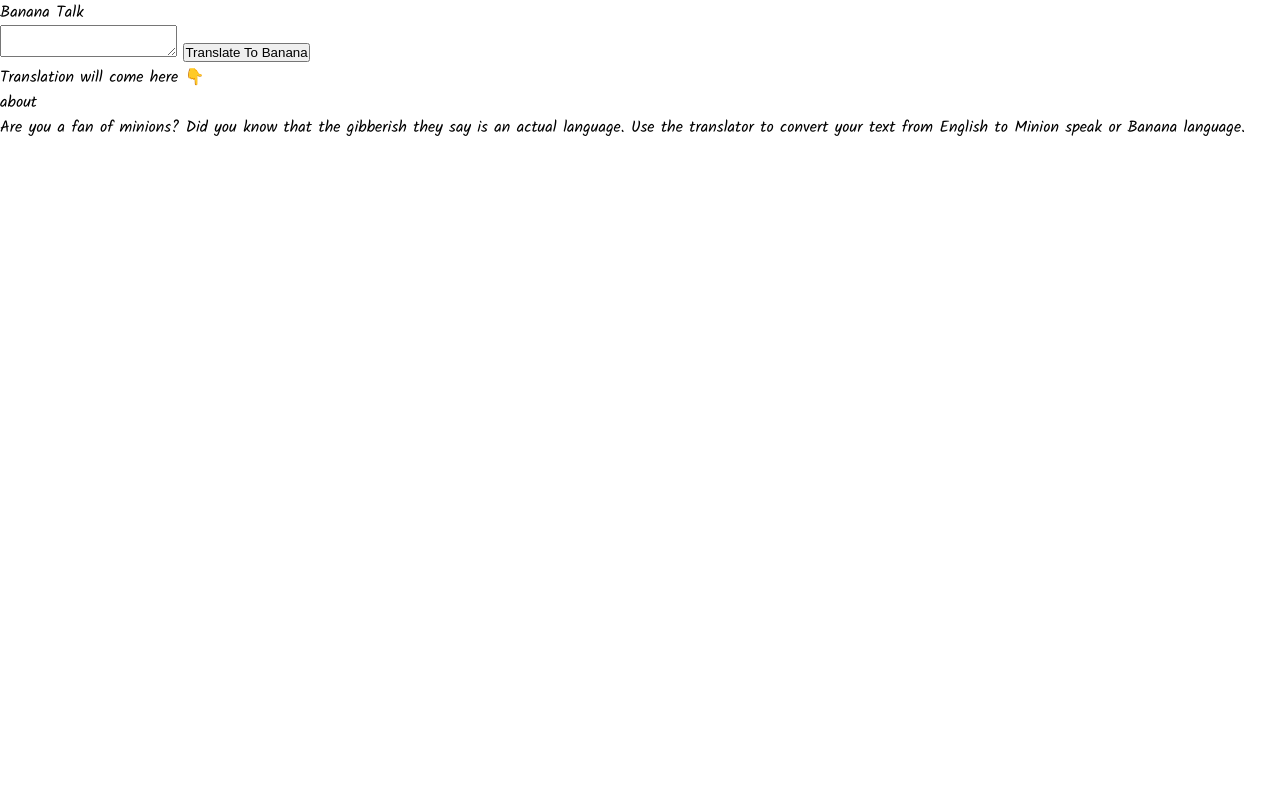
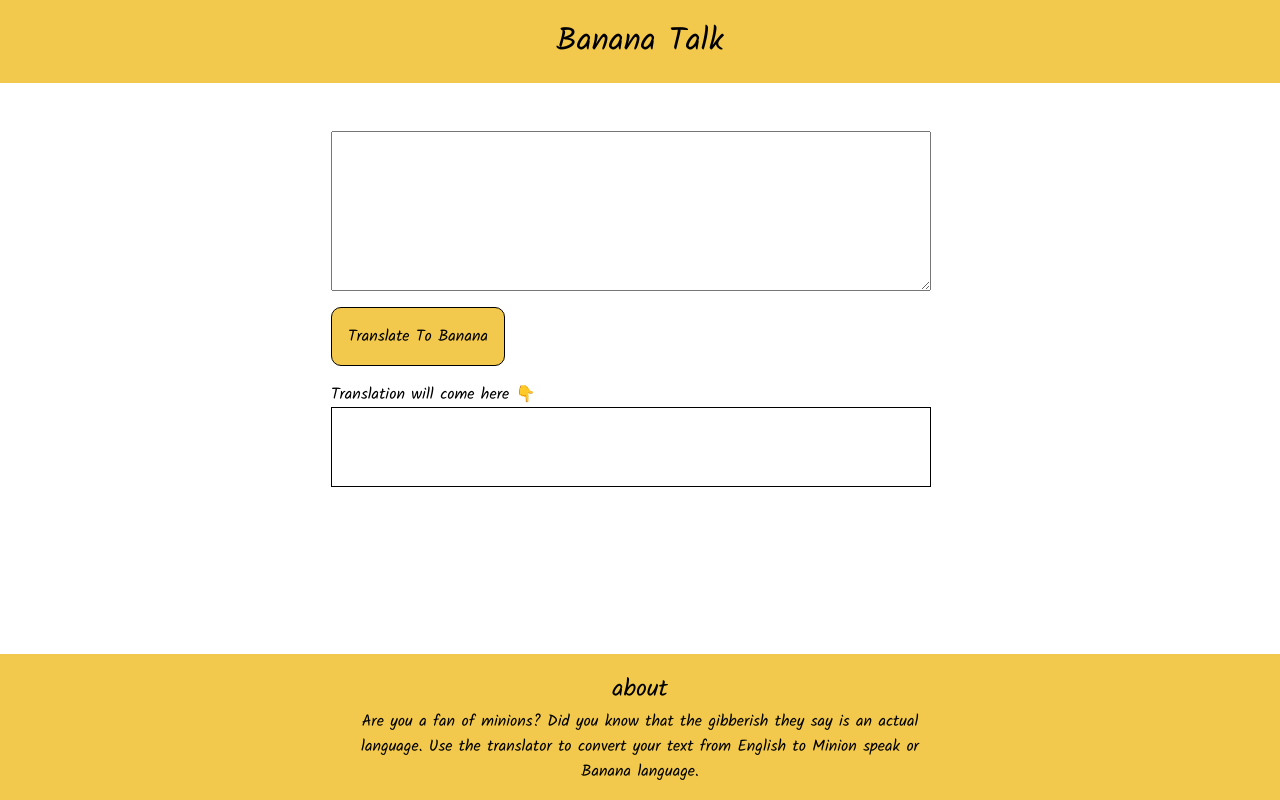
Before and after one commit to neerajvr09/pirate-talk, a plain HTML site: page index.html in a window 1280 px wide. Drawn offline with Linux system fonts and the light colour scheme.

Commit message:
styled the doc

```diff
--- a/index.html
+++ b/index.html
@@ -8,14 +8,14 @@
 </head>
 <body>
     <nav>
-        <div>Banana Talk</div>
+        <div style="font-size: 2rem; padding: 1rem;">Banana Talk</div>
     </nav>
 
     <main>
-        <textarea></textarea>
-        <button type="button">Translate To Banana</button>
+        <textarea class="inputText"></textarea>
+        <button>Translate To Banana</button>
         <div>Translation will come here 👇</div>
-        <div></div>
+        <div class="outputText"></div>
     </main>
 
     <footer>
--- a/stylesheet/main.css
+++ b/stylesheet/main.css
@@ -2,11 +2,58 @@
 
 *{
     margin: 0;
-    padding: 0;
-    text-decoration: none;
     box-sizing: border-box;
 }
 
 body{
     font-family: 'Kalam', cursive;
 }
+
+nav{
+    background-color: #F2C94C;
+    text-align: center;
+}
+main{
+    margin: auto;
+    padding: 1rem;
+    max-width: 650px;
+}
+textarea{
+    display: block;
+    width: 600px;
+    height: 20vh;
+    align-items: center;
+    margin-top: 2rem;
+    box-sizing: border-box;
+}
+button{
+    background-color: #F2C94C;
+    margin: 1rem 0;
+    border: 1px solid black;
+    padding: 1rem 1rem;
+    font-size: 1rem;
+    cursor: pointer;
+    border-radius: 10px;
+    font-family: inherit;
+}
+.outputText{
+    border: 1px solid black;
+    min-height: 10vh;
+    width: 600px;
+}
+
+footer{
+    position: fixed;
+    bottom: 0;
+    width: 100%;
+    padding: 1rem;
+    background-color: #F2C94C;
+    text-align: center;
+}
+footer div{
+    font-size: x-large;
+}
+footer p{
+    max-width: 600px;
+    margin: auto;
+}
```
